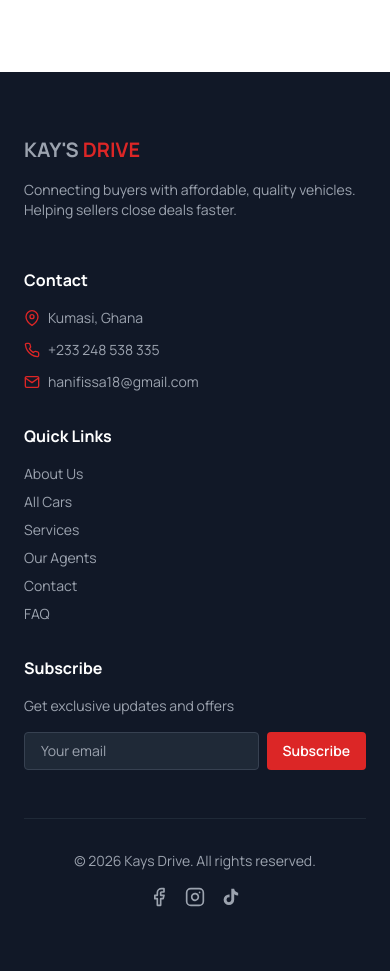
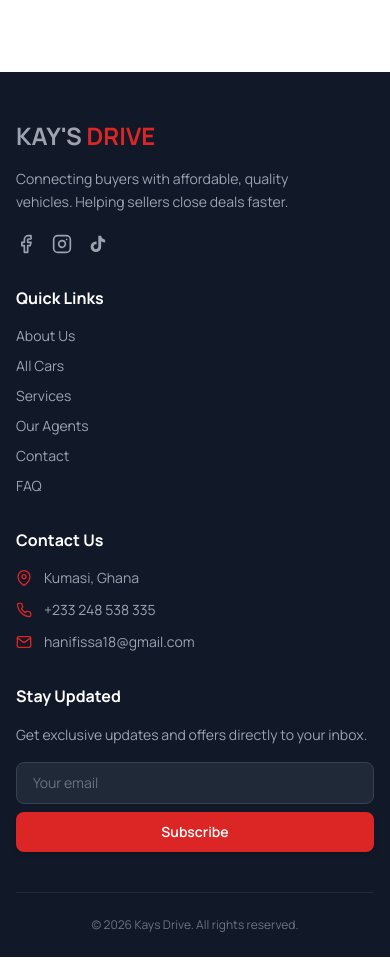
Before and after one commit to junioryakub5/kaysdrive, a React (Vite) app: page / in a window 390 px wide. Shown: the part 4120-5091 px from the top of the page. Built offline with nearby package versions, Linux system fonts and the light colour scheme; no server answers.

Commit message:
feat: improve footer spacing and professional design

```diff
--- a/src/components/Layout/Footer.tsx
+++ b/src/components/Layout/Footer.tsx
@@ -26,70 +26,72 @@ export const Footer = () => {
     ];
 
     return (
-        <footer className="bg-gray-900 text-white py-16">
+        <footer className="bg-gray-900 text-white pt-12 pb-6 md:pt-16 md:pb-8">
             <motion.div
                 variants={containerVariants}
                 initial="hidden"
                 whileInView="visible"
                 viewport={{ once: true, margin: '-50px' }}
-                className="max-w-7xl mx-auto px-6"
+                className="max-w-7xl mx-auto px-4 sm:px-6"
             >
-                <div className="grid grid-cols-1 md:grid-cols-2 lg:grid-cols-4 gap-8 mb-12">
+                {/* Main Footer Content */}
+                <div className="grid grid-cols-1 sm:grid-cols-2 lg:grid-cols-4 gap-8 md:gap-10 mb-10 md:mb-12">
                     {/* About */}
-                    <motion.div variants={itemVariants}>
+                    <motion.div variants={itemVariants} className="sm:col-span-2 lg:col-span-1">
                         <Link to="/">
-                            <h3 className="text-xl font-bold mb-4 hover:text-primary transition-colors">
+                            <h3 className="text-2xl font-bold mb-4 hover:text-primary transition-colors">
                                 <span className="text-gray-400">KAY'S</span> <span className="text-primary">DRIVE</span>
                             </h3>
                         </Link>
-                        <p className="text-gray-400 text-sm mb-4">
+                        <p className="text-gray-400 text-sm leading-relaxed mb-5 max-w-xs">
                             Connecting buyers with affordable, quality vehicles. Helping sellers close deals faster.
                         </p>
-                    </motion.div>
-
-                    {/* Contact */}
-                    <motion.div variants={itemVariants}>
-                        <h4 className="font-bold mb-4">Contact</h4>
-                        <div className="space-y-3 text-sm">
-                            <motion.div
-                                whileHover={{ x: 5 }}
-                                className="flex items-start gap-2 cursor-pointer"
+                        {/* Social Media - Mobile */}
+                        <div className="flex gap-4 lg:hidden">
+                            <motion.a
+                                href="https://www.facebook.com/share/1Bxs6DpWf5/?mibextid=wwXIfr"
+                                target="_blank"
+                                rel="noopener noreferrer"
+                                whileHover={{ scale: 1.15, y: -2 }}
+                                whileTap={{ scale: 0.9 }}
+                                className="text-gray-400 hover:text-primary transition-colors"
                             >
-                                <FiMapPin className="w-4 h-4 mt-0.5 text-primary" />
-                                <span className="text-gray-400 hover:text-white transition-colors">
-                                    Kumasi, Ghana
-                                </span>
-                            </motion.div>
-                            <motion.div
-                                whileHover={{ x: 5 }}
-                                className="flex items-center gap-2 cursor-pointer"
+                                <FiFacebook className="w-5 h-5" />
+                            </motion.a>
+                            <motion.a
+                                href="https://www.instagram.com/kaysdrive247?igsh=MTluenVncmc2NDVrbw%3D%3D&utm_source=qr"
+                                target="_blank"
+                                rel="noopener noreferrer"
+                                whileHover={{ scale: 1.15, y: -2 }}
+                                whileTap={{ scale: 0.9 }}
+                                className="text-gray-400 hover:text-primary transition-colors"
                             >
-                                <FiPhone className="w-4 h-4 text-primary" />
-                                <span className="text-gray-400 hover:text-white transition-colors">
-                                    +233 248 538 335
-                                </span>
-                            </motion.div>
-                            <motion.div
-                                whileHover={{ x: 5 }}
-                                className="flex items-center gap-2 cursor-pointer"
+                                <FiInstagram className="w-5 h-5" />
+                            </motion.a>
+                            <motion.a
+                                href="https://www.tiktok.com/@kaysdrive?_r=1&_t=ZS-93vcWCeOItx"
+                                target="_blank"
+                                rel="noopener noreferrer"
+                                whileHover={{ scale: 1.15, y: -2 }}
+                                whileTap={{ scale: 0.9 }}
+                                className="text-gray-400 hover:text-primary transition-colors"
                             >
-                                <FiMail className="w-4 h-4 text-primary" />
-                                <span className="text-gray-400 hover:text-white transition-colors">
-                                    hanifissa18@gmail.com
-                                </span>
-                            </motion.div>
+                                <svg className="w-5 h-5" fill="currentColor" viewBox="0 0 24 24">
+                                    <path d="M19.59 6.69a4.83 4.83 0 01-3.77-4.25V2h-3.45v13.67a2.89 2.89 0 01-2.88 2.5 2.89 2.89 0 01-2.89-2.89 2.89 2.89 0 012.89-2.89c.28 0 .54.04.79.1v-3.5a6.37 6.37 0 00-.79-.05A6.34 6.34 0 003.15 15.2a6.34 6.34 0 006.34 6.34 6.34 6.34 0 006.34-6.34V8.73a8.19 8.19 0 004.76 1.52V6.79a4.84 4.84 0 01-1-.1z" />
+                                </svg>
+                            </motion.a>
                         </div>
                     </motion.div>
 
                     {/* Quick Links */}
                     <motion.div variants={itemVariants}>
-                        <h4 className="font-bold mb-4">Quick Links</h4>
-                        <ul className="space-y-2 text-sm">
+                        <h4 className="font-bold text-white mb-4 md:mb-5 text-base md:text-lg">Quick Links</h4>
+                        <ul className="space-y-2.5 text-sm">
                             {quickLinks.map((link) => (
-                                <motion.li key={link.href} whileHover={{ x: 5 }}>
+                                <motion.li key={link.href} whileHover={{ x: 3 }}>
                                     <Link
                                         to={link.href}
-                                        className="text-gray-400 hover:text-white transition-colors"
+                                        className="text-gray-400 hover:text-primary transition-colors inline-block"
                                     >
                                         {link.label}
                                     </Link>
@@ -98,22 +100,62 @@ export const Footer = () => {
                         </ul>
                     </motion.div>
 
+                    {/* Contact */}
+                    <motion.div variants={itemVariants}>
+                        <h4 className="font-bold text-white mb-4 md:mb-5 text-base md:text-lg">Contact Us</h4>
+                        <div className="space-y-3 text-sm">
+                            <motion.div
+                                whileHover={{ x: 3 }}
+                                className="flex items-start gap-3"
+                            >
+                                <FiMapPin className="w-4 h-4 mt-0.5 text-primary flex-shrink-0" />
+                                <span className="text-gray-400 hover:text-white transition-colors">
+                                    Kumasi, Ghana
+                                </span>
+                            </motion.div>
+                            <motion.div
+                                whileHover={{ x: 3 }}
+                                className="flex items-center gap-3"
+                            >
+                                <FiPhone className="w-4 h-4 text-primary flex-shrink-0" />
+                                <a
+                                    href="tel:+233248538335"
+                                    className="text-gray-400 hover:text-primary transition-colors"
+                                >
+                                    +233 248 538 335
+                                </a>
+                            </motion.div>
+                            <motion.div
+                                whileHover={{ x: 3 }}
+                                className="flex items-center gap-3"
+                            >
+                                <FiMail className="w-4 h-4 text-primary flex-shrink-0" />
+                                <a
+                                    href="mailto:hanifissa18@gmail.com"
+                                    className="text-gray-400 hover:text-primary transition-colors break-all"
+                                >
+                                    hanifissa18@gmail.com
+                                </a>
+                            </motion.div>
+                        </div>
+                    </motion.div>
+
                     {/* Newsletter */}
                     <motion.div variants={itemVariants}>
-                        <h4 className="font-bold mb-4">Subscribe</h4>
-                        <p className="text-gray-400 text-sm mb-4">
-                            Get exclusive updates and offers
+                        <h4 className="font-bold text-white mb-4 md:mb-5 text-base md:text-lg">Stay Updated</h4>
+                        <p className="text-gray-400 text-sm mb-4 leading-relaxed">
+                            Get exclusive updates and offers directly to your inbox.
                         </p>
-                        <div className="flex gap-2">
+                        <div className="flex flex-col sm:flex-row gap-2">
                             <input
                                 type="email"
                                 placeholder="Your email"
-                                className="flex-1 px-4 py-2 rounded bg-gray-800 border border-gray-700 text-white text-sm focus:outline-none focus:ring-2 focus:ring-primary transition-all"
+                                className="flex-1 px-4 py-2.5 rounded-lg bg-gray-800 border border-gray-700 text-white text-sm placeholder:text-gray-500 focus:outline-none focus:ring-2 focus:ring-primary focus:border-transparent transition-all"
                             />
                             <motion.button
-                                whileHover={{ scale: 1.05 }}
-                                whileTap={{ scale: 0.95 }}
-                                className="bg-primary hover:bg-primary-dark text-white px-4 py-2 rounded font-semibold text-sm transition-colors"
+                                whileHover={{ scale: 1.03 }}
+                                whileTap={{ scale: 0.97 }}
+                                className="bg-primary hover:bg-primary-dark text-white px-5 py-2.5 rounded-lg font-semibold text-sm transition-colors shadow-md hover:shadow-lg"
                             >
                                 Subscribe
                             </motion.button>
@@ -124,19 +166,22 @@ export const Footer = () => {
                 {/* Bottom Bar */}
                 <motion.div
                     variants={itemVariants}
-                    className="border-t border-gray-800 pt-8 flex flex-col md:flex-row items-center justify-between gap-4"
+                    className="border-t border-gray-800 pt-6 md:pt-8 flex flex-col md:flex-row items-center justify-between gap-4"
                 >
-                    <p className="text-gray-400 text-sm">
-                        © 2026 Kays Drive. All rights reserved.
+                    <p className="text-gray-500 text-xs md:text-sm order-2 md:order-1">
+                        © {new Date().getFullYear()} Kays Drive. All rights reserved.
                     </p>
-                    <div className="flex gap-4">
+
+                    {/* Social Media - Desktop */}
+                    <div className="hidden lg:flex gap-4 order-1 md:order-2">
                         <motion.a
                             href="https://www.facebook.com/share/1Bxs6DpWf5/?mibextid=wwXIfr"
                             target="_blank"
                             rel="noopener noreferrer"
-                            whileHover={{ scale: 1.2, y: -3 }}
+                            whileHover={{ scale: 1.15, y: -2 }}
                             whileTap={{ scale: 0.9 }}
-                            className="text-gray-400 hover:text-white transition-colors"
+                            className="text-gray-400 hover:text-primary transition-colors"
+                            aria-label="Facebook"
                         >
                             <FiFacebook className="w-5 h-5" />
                         </motion.a>
@@ -144,9 +189,10 @@ export const Footer = () => {
                             href="https://www.instagram.com/kaysdrive247?igsh=MTluenVncmc2NDVrbw%3D%3D&utm_source=qr"
                             target="_blank"
                             rel="noopener noreferrer"
-                            whileHover={{ scale: 1.2, y: -3 }}
+                            whileHover={{ scale: 1.15, y: -2 }}
                             whileTap={{ scale: 0.9 }}
-                            className="text-gray-400 hover:text-white transition-colors"
+                            className="text-gray-400 hover:text-primary transition-colors"
+                            aria-label="Instagram"
                         >
                             <FiInstagram className="w-5 h-5" />
                         </motion.a>
@@ -154,9 +200,10 @@ export const Footer = () => {
                             href="https://www.tiktok.com/@kaysdrive?_r=1&_t=ZS-93vcWCeOItx"
                             target="_blank"
                             rel="noopener noreferrer"
-                            whileHover={{ scale: 1.2, y: -3 }}
+                            whileHover={{ scale: 1.15, y: -2 }}
                             whileTap={{ scale: 0.9 }}
-                            className="text-gray-400 hover:text-white transition-colors"
+                            className="text-gray-400 hover:text-primary transition-colors"
+                            aria-label="TikTok"
                         >
                             <svg className="w-5 h-5" fill="currentColor" viewBox="0 0 24 24">
                                 <path d="M19.59 6.69a4.83 4.83 0 01-3.77-4.25V2h-3.45v13.67a2.89 2.89 0 01-2.88 2.5 2.89 2.89 0 01-2.89-2.89 2.89 2.89 0 012.89-2.89c.28 0 .54.04.79.1v-3.5a6.37 6.37 0 00-.79-.05A6.34 6.34 0 003.15 15.2a6.34 6.34 0 006.34 6.34 6.34 6.34 0 006.34-6.34V8.73a8.19 8.19 0 004.76 1.52V6.79a4.84 4.84 0 01-1-.1z" />
```
